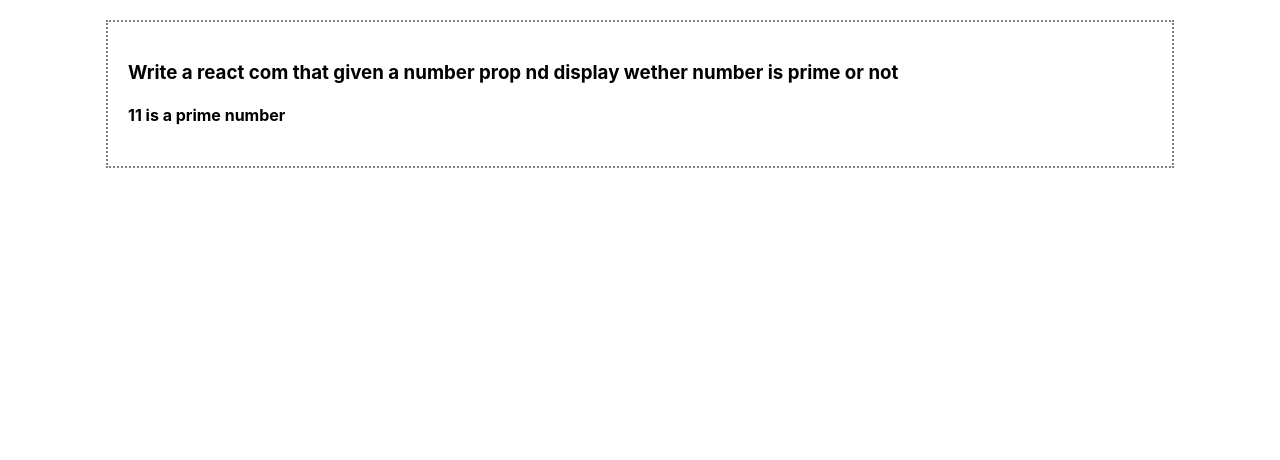
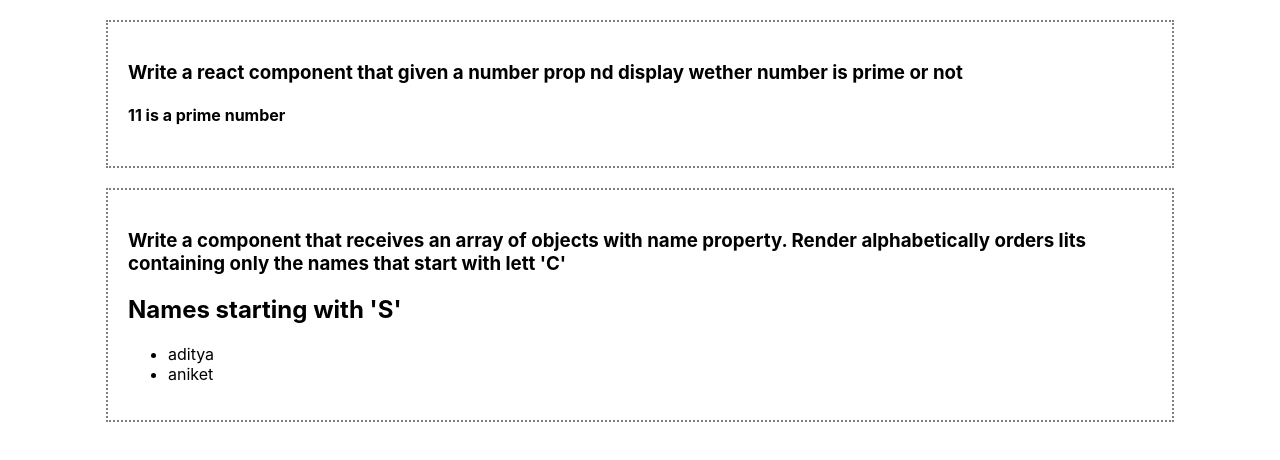
Before and after one commit to aditya28n99/pixelcraftSolutions, a React (Create React App) app: page / in a window 1280 px wide. Shown: the top 460 px of the page. Built offline with nearby package versions, Linux system fonts and the light colour scheme.

Commit message:
NameList from letter a

```diff
--- a/src/Home.js
+++ b/src/Home.js
@@ -1,14 +1,21 @@
 import React from 'react';
 import PrimeChecker from './components/PrimeChecker';
+import NameList from './components/NameList';
 
+let data = [
+  {name: 'aditya'}, {name: 'aniket'}, {name: 'swapnil'}, {name: 'chiku'}, {name: 'sakshi'}, {name: 'shital'}
+];
 
 export default function Home() {
   return (
    <>
    <div className='container'>
-    <h3>Write a react com that given a number prop nd display wether number is prime or not</h3>
+    <h3>Write a react component that given a number prop nd display wether number is prime or not</h3>
     <PrimeChecker number={11}/>
-    {/* <PrimeNumber n={3}/> */}
+    </div>
+   <div className='container'>
+    <h3>Write a component that receives an array of objects with name property. Render alphabetically orders lits containing only the names that start with lett 'C'</h3>
+    <NameList data={data} />
     </div>
     </>
   );
--- /dev/null
+++ b/src/components/NameList.jsx
@@ -0,0 +1,16 @@
+import React from 'react'
+
+export default function NameList({data}) {
+
+const filterdData = data.filter(element => element.name.startsWith('a')).map(element => element.name).sort();
+  return (
+    <div>
+    <h2>Names starting with 'S'</h2>
+    <ul>
+      {filterdData.map((name, index) => (
+        <li key={index}>{name}</li>
+      ))}
+    </ul>
+  </div>
+  )
+}
```
